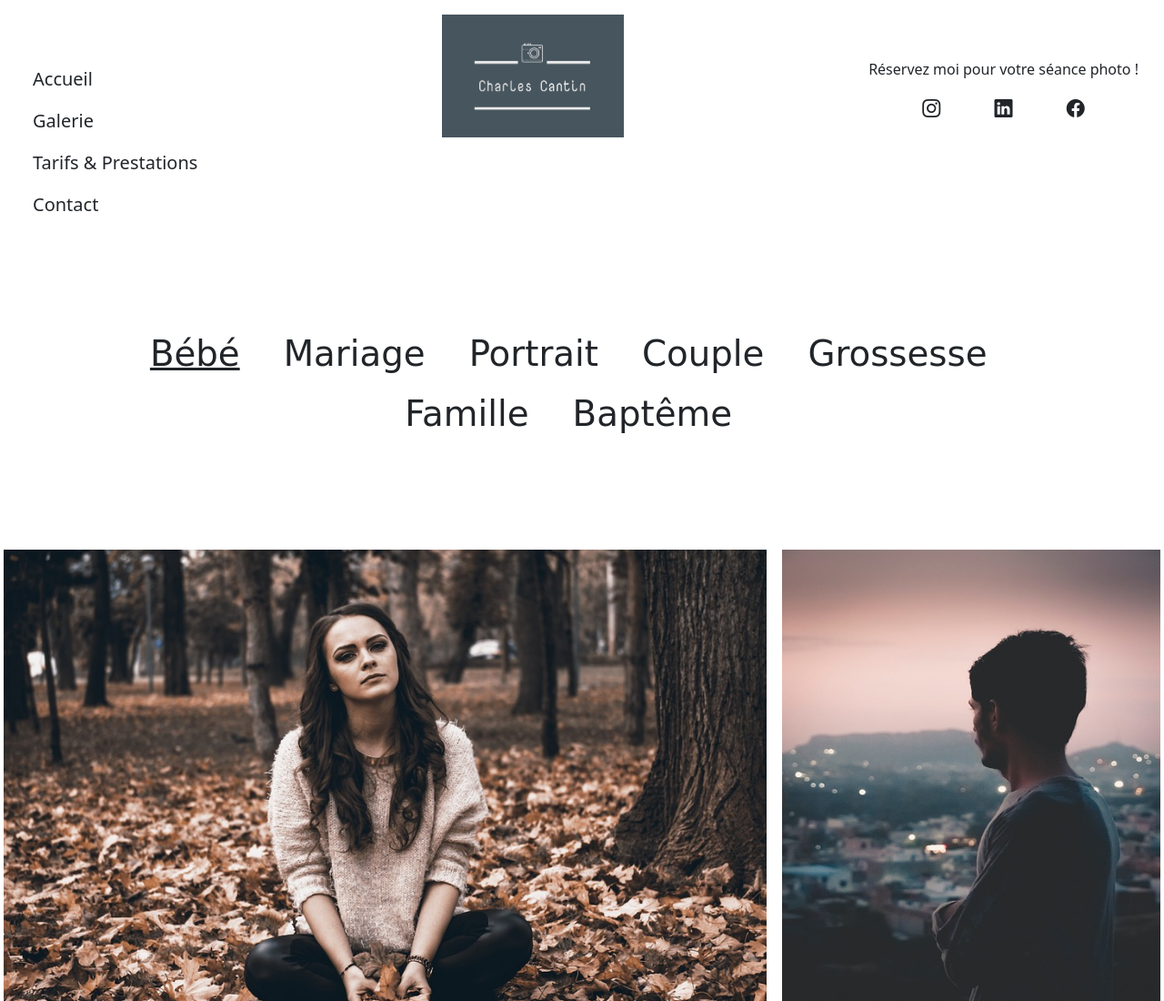
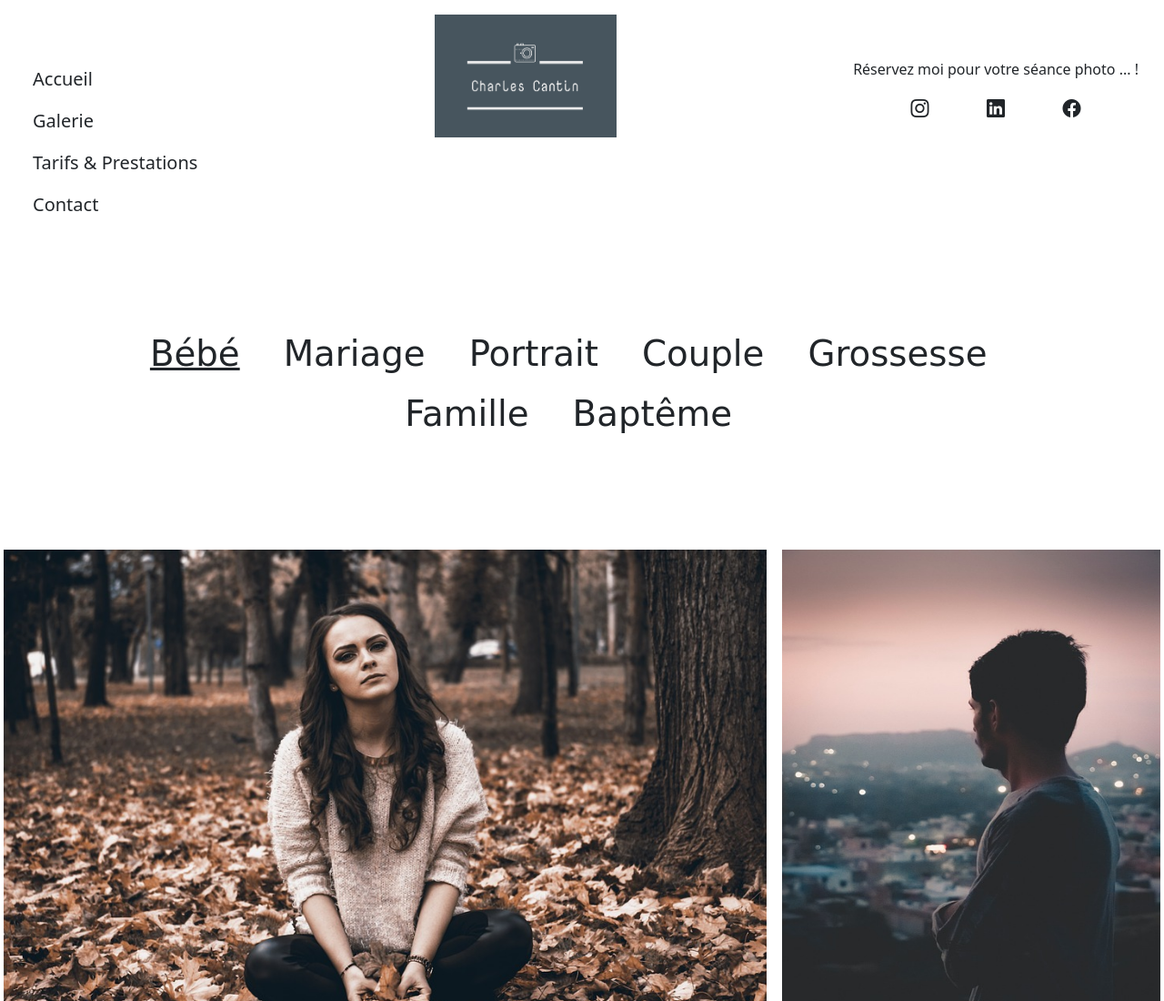
Before and after one commit to 07CLT03/STUDI-CHARLES-CANTIN-PHOTOGRAPHE, a plain HTML site: page galerie.html in a window 1280 px wide. Shown: the top 1100 px of the page at 91% size. Drawn offline with nearby package versions, Linux system fonts and the light colour scheme; a web font is replaced by a local one.

Commit message:
creation page gallerie html + css

```diff
--- a/galerie.html
+++ b/galerie.html
@@ -18,7 +18,7 @@
 <!-- MAIN NAVIGATION  -->
 
 <header>
-  <div class="container-fluid landing-photo mt-3 mb-5 position-relative">
+  <div class="container-fluid landing-photo mt-3 mb-5 position-relative ">
       <div class="wrapper navigation d-md-flex justify-content-between">
         <div class="sidebar-nagigation mt-5">
           <ul class="text-white list-unstyled fs-5 d-none d-sm-none d-md-block ps-4">
@@ -36,7 +36,7 @@
             <img src="images/logo.png" alt="logo-charles-cantin"  style="width: 25vh; height: 135px;">
         </div>
         <div class="social-media-navigation pe-3 d-none d-sm-none d-md-block">
-          <p class="text-dark fs-6 mt-5">Réservez moi pour votre séance photo ! </p>
+          <p class="text-dark fs-6 mt-5">Réservez moi pour votre séance photo ... ! </p>
           <ul class="d-flex justify-content-evenly list-unstyled">
             <li>
               <a href="http://instagram.com" target="_blank" class="text-dark"><i class="bi bi-instagram fs-5"></i></a>
@@ -45,7 +45,7 @@
               <a href="http://linkedin.com" target="_blank" class="text-dark"><i class="bi bi-linkedin fs-5"></i></a>
             </li>
             <li>
-              <a href="http://facebook.com" target="_blank" class="text-dark"><i class="bi bi-facebook fs-5"></i></a>
+              <a href="http://facebook.com" target="_blank" class="text-dark"><i class="bi bi-facebook fs-5 "></i></a>
             </li>
           </ul>
         </div>
--- a/galerie.scss
+++ b/galerie.scss
@@ -109,6 +109,7 @@ $main-title-police:'Vujahday Script', cursive;
       .img-1 {
         width: 100%;
         height: 400px;
+
       }
       .img-2 {
         width: 100%;
```
Also changed, not shown: 1 other file.
